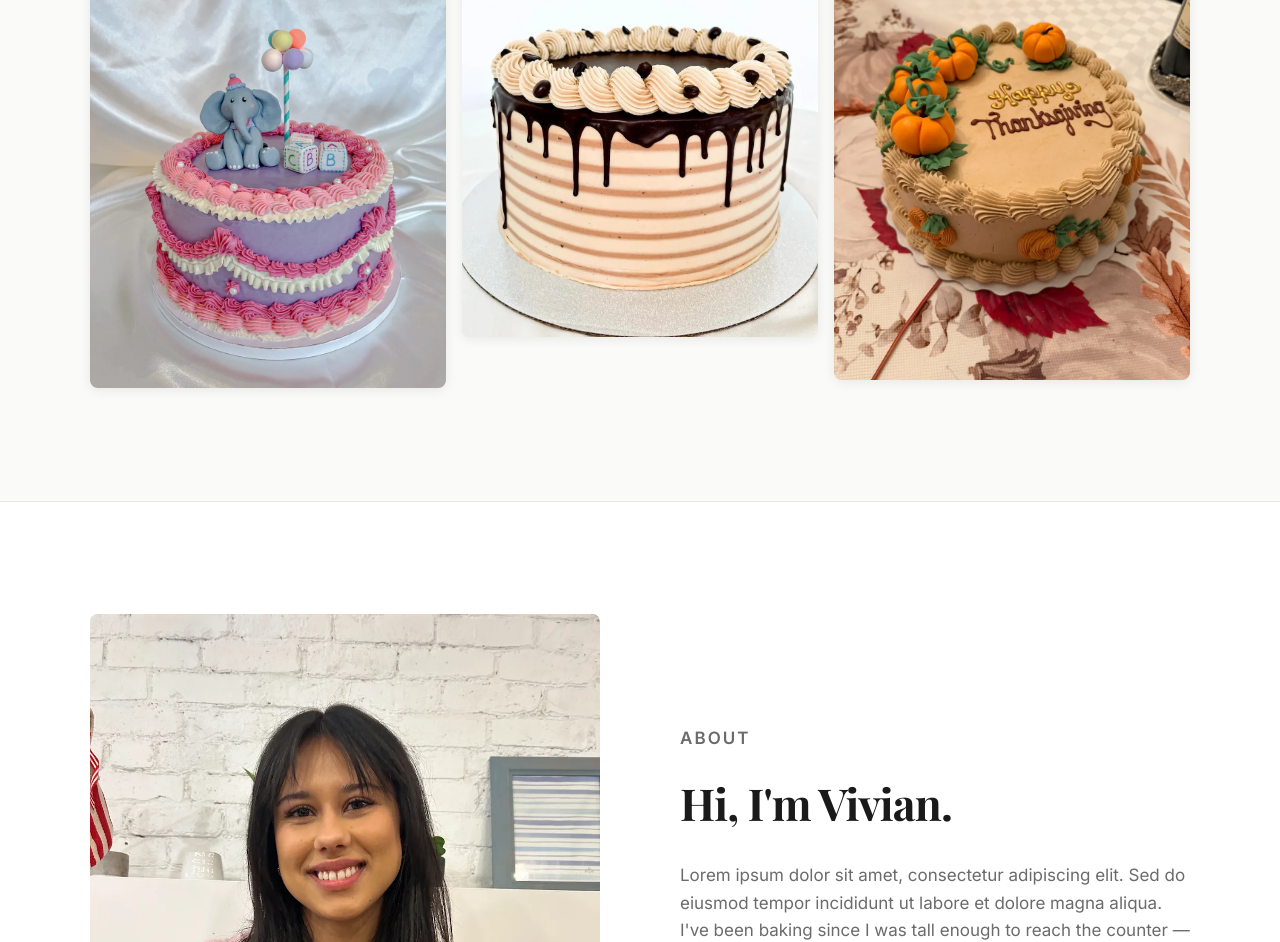
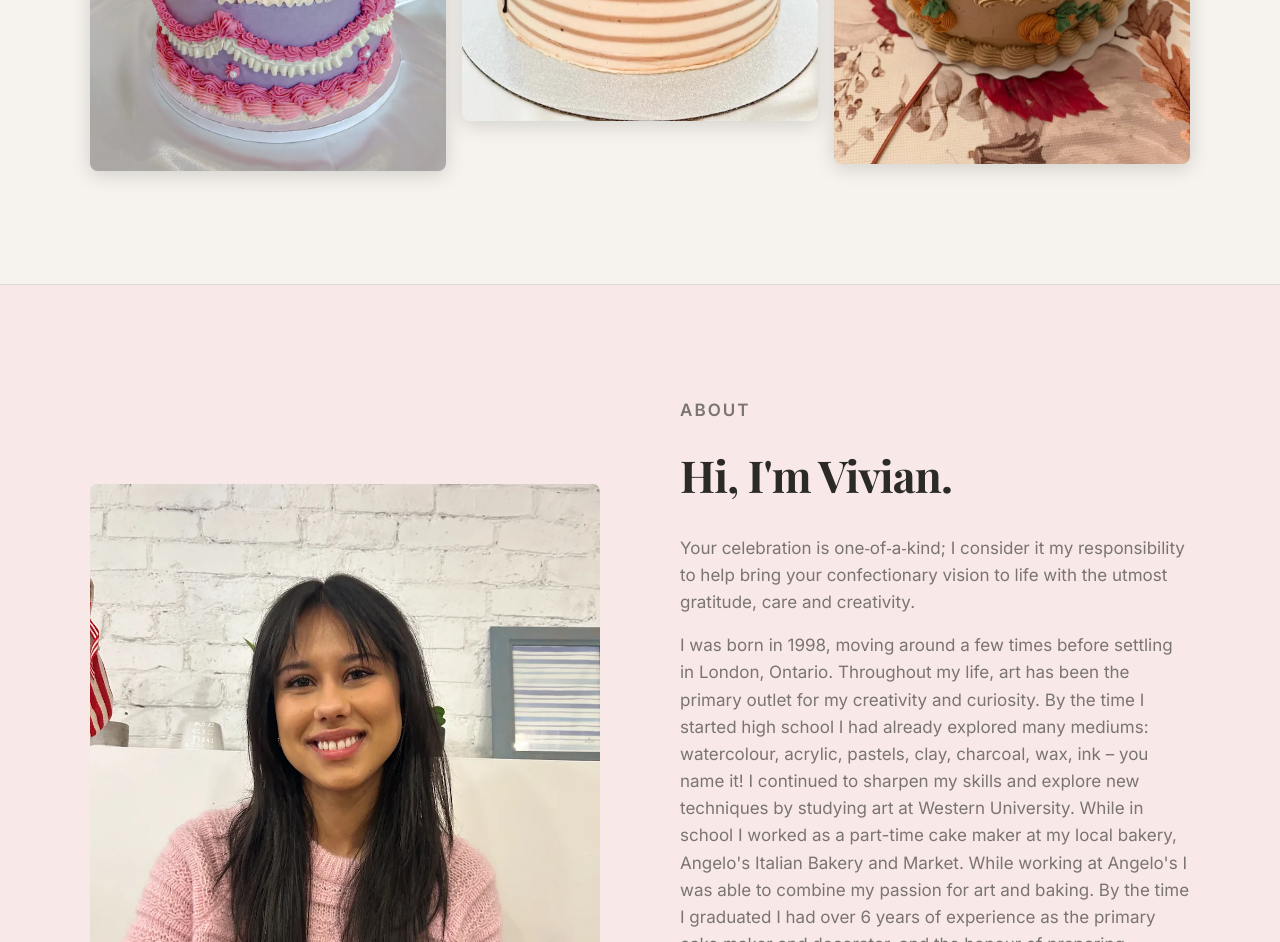
Before and after one commit to ambmase/viv-bakes, a plain HTML site: page index.html in a window 1280 px wide. Shown: the part 1858-2800 px from the top of the page. Drawn offline with nearby package versions, Linux system fonts and the light colour scheme.

Commit message:
Pastel color palette, tighter hero, and visual polish
- Pastel pink nav and about section backgrounds
- Pastel sage contact section
- Bolder gallery photo shadows
- Reduced hero spacing with divider line
- Sans-serif bio text
- Updated hero copy and commented out subtitle
- New color variables: pink, blue, sage tones

Co-Authored-By: Claude Opus 4.6 <noreply@anthropic.com>

```diff
--- a/css/style.css
+++ b/css/style.css
@@ -3,14 +3,22 @@
    =========================== */
 
 :root {
-  --color-bg: #fafaf8;
-  --color-surface: #ffffff;
-  --color-text: #1a1a1a;
-  --color-text-muted: #6b6b6b;
-  --color-accent: #c8956c;
-  --color-border: #e8e8e4;
+  --color-bg: #f6f3ee;
+  --color-surface: #faf8f5;
+  --color-text: #2c2a27;
+  --color-text-muted: #7a7571;
+  --color-accent: #c08b8e;
+  --color-accent-warm: #cb9b7a;
+  --color-sage: #ccd1c5;
+  --color-sage-light: #e5e8e0;
+  --color-blue: #c5d5e4;
+  --color-blue-light: #dfe9f0;
+  --color-pink: #f2d5d5;
+  --color-pink-light: #f8e8e8;
+  --color-border: #ddd9d2;
   --font-heading: 'Playfair Display', Georgia, serif;
-  --font-body: 'Inter', system-ui, -apple-system, sans-serif;
+  --font-body: 'Lora', Georgia, serif;
+  --font-ui: 'Inter', system-ui, -apple-system, sans-serif;
   --max-width: 1100px;
   --spacing-section: 112px;
 }
@@ -39,9 +47,8 @@ nav {
   position: sticky;
   top: 0;
   z-index: 100;
-  background: rgba(250, 250, 248, 0.9);
-  backdrop-filter: blur(8px);
-  border-bottom: 1px solid var(--color-border);
+  background: var(--color-pink);
+  border-bottom: 1px solid rgba(0, 0, 0, 0.06);
 }
 
 .nav-inner {
@@ -58,6 +65,7 @@ nav {
   font-size: 1.4rem;
   font-weight: 700;
   letter-spacing: -0.01em;
+  color: var(--color-text);
 }
 
 .nav-links {
@@ -67,6 +75,7 @@ nav {
 }
 
 .nav-links a {
+  font-family: var(--font-ui);
   font-size: 0.875rem;
   font-weight: 500;
   color: var(--color-text-muted);
@@ -84,8 +93,9 @@ nav {
 .hero {
   max-width: var(--max-width);
   margin: 0 auto;
-  padding: 120px 32px 80px;
+  padding: 56px 32px 40px;
   text-align: center;
+  border-bottom: 1px solid var(--color-border);
 }
 
 .hero h1 {
@@ -109,7 +119,7 @@ nav {
    =========================== */
 
 #gallery {
-  padding: var(--spacing-section) 32px;
+  padding: 56px 32px var(--spacing-section);
 }
 
 .section-inner {
@@ -118,6 +128,7 @@ nav {
 }
 
 .section-label {
+  font-family: var(--font-ui);
   font-size: 0.75rem;
   font-weight: 600;
   letter-spacing: 0.12em;
@@ -148,12 +159,12 @@ nav {
   background: var(--color-border);
   cursor: pointer;
   position: relative;
-  box-shadow: 0 2px 12px rgba(0, 0, 0, 0.08);
+  box-shadow: 0 4px 20px rgba(0, 0, 0, 0.15);
   transition: box-shadow 0.3s ease;
 }
 
 .gallery-item:hover {
-  box-shadow: 0 6px 24px rgba(0, 0, 0, 0.14);
+  box-shadow: 0 12px 40px rgba(0, 0, 0, 0.25);
 }
 
 .gallery-item img {
@@ -186,7 +197,7 @@ nav {
 
 #about {
   padding: var(--spacing-section) 32px;
-  background: var(--color-surface);
+  background: var(--color-pink-light);
   border-top: 1px solid var(--color-border);
   border-bottom: 1px solid var(--color-border);
 }
@@ -218,6 +229,7 @@ nav {
 }
 
 .about-text p {
+  font-family: var(--font-ui);
   color: var(--color-text-muted);
   margin-bottom: 16px;
   font-size: 1.0625rem;
@@ -230,7 +242,7 @@ nav {
 #contact {
   padding: var(--spacing-section) 32px;
   text-align: center;
-  background: #f5ebe0;
+  background: var(--color-sage-light);
   border-top: 1px solid var(--color-border);
 }
 
@@ -253,6 +265,7 @@ nav {
   padding: 14px 36px;
   background: var(--color-text);
   color: var(--color-bg);
+  font-family: var(--font-ui);
   font-size: 0.875rem;
   font-weight: 600;
   letter-spacing: 0.06em;
@@ -262,7 +275,7 @@ nav {
 }
 
 .btn:hover {
-  background: var(--color-accent);
+  background: var(--color-accent-warm);
   transform: translateY(-1px);
 }
 
@@ -275,6 +288,7 @@ footer {
   padding: 32px;
   text-align: center;
   color: var(--color-text-muted);
+  font-family: var(--font-ui);
   font-size: 0.875rem;
 }
 
@@ -341,7 +355,7 @@ footer {
     right: 0;
     flex-direction: column;
     gap: 0;
-    background: rgba(250, 250, 248, 0.97);
+    background: rgba(242, 213, 213, 0.97);
     backdrop-filter: blur(8px);
     border-bottom: 1px solid var(--color-border);
     padding: 16px 32px;
--- a/index.html
+++ b/index.html
@@ -8,7 +8,7 @@
   <meta name="description" content="Handcrafted breads, pastries, and celebration cakes by Vivian." />
   <link rel="preconnect" href="https://fonts.googleapis.com" />
   <link rel="preconnect" href="https://fonts.gstatic.com" crossorigin />
-  <link href="https://fonts.googleapis.com/css2?family=Inter:wght@400;500;600&family=Playfair+Display:wght@700&display=swap" rel="stylesheet" />
+  <link href="https://fonts.googleapis.com/css2?family=Inter:wght@400;500;600&family=Lora:ital,wght@0,400;0,500;1,400&family=Playfair+Display:wght@700&display=swap" rel="stylesheet" />
   <link rel="stylesheet" href="css/style.css" />
   <link rel="stylesheet" href="https://cdn.jsdelivr.net/npm/glightbox/dist/css/glightbox.min.css" />
 </head>
@@ -33,8 +33,8 @@
 
   <!-- Hero -->
   <header class="hero">
-    <h1>Baked with intention,<br>shared with love.</h1>
-    <p>Artisan breads, pastries, and celebration cakes made by hand in small batches.</p>
+    <h1>Custom confectionary creations,<br>crafted with love.</h1>
+    <!-- <p>Artisanal cakes and baked goods.</p> -->
   </header>
 
   <!-- Gallery -->
@@ -86,17 +86,16 @@
         <p class="section-label">About</p>
         <h2 class="section-title">Hi, I'm Vivian.</h2>
         <p>
-          Lorem ipsum dolor sit amet, consectetur adipiscing elit. Sed do eiusmod tempor
-          incididunt ut labore et dolore magna aliqua. I've been baking since I was tall
-          enough to reach the counter — and I haven't stopped since.
+          Your celebration is one&#8209;of&#8209;a&#8209;kind; I consider it my responsibility to help bring your confectionary vision to life with the utmost gratitude, care and creativity.
         </p>
         <p>
-          My focus is on slow, intentional baking: long ferments, seasonal ingredients,
-          and recipes that have been earned through repetition. Whether it's a simple
-          sourdough or an elaborate wedding cake, every piece gets the same care.
+          I was born in 1998, moving around a few times before settling in London, Ontario. Throughout my life, art has been the primary outlet for my creativity and curiosity. By the time I started high school I had already explored many mediums: watercolour, acrylic, pastels, clay, charcoal, wax, ink &ndash; you name it! I continued to sharpen my skills and explore new techniques by studying art at Western University. While in school I worked as a part-time cake maker at my local bakery, Angelo's Italian Bakery and Market. While working at Angelo's I was able to combine my passion for art and baking. By the time I graduated I had over 6 years of experience as the primary cake maker and decorator, and the honour of preparing hundreds of cakes for weddings and other celebrations.
         </p>
         <p>
-          Based in [City]. Available for custom orders, events, and collaborations.
+          In 2025 I decided to start my own business as a fine art cake maker. Each piece is a reflection of my commitment to creating something deeply personal and memorable for you, in my authentic style.
+        </p>
+        <p>
+          The cornerstone of my creative designs are buttercream and fondant. These materials allow me to make the most of my love for realism and animation. I strive to create pieces that will be a delicious and memorable part of your celebration!
         </p>
       </div>
     </div>
@@ -117,7 +116,7 @@
 
   <!-- Footer -->
   <footer>
-    <p>&copy; <span id="year"></span> Vivian. All rights reserved.</p>
+    <p>&copy; <span id="year"></span> Vivian Bakes.</p>
   </footer>
 
   <script src="https://cdn.jsdelivr.net/npm/glightbox/dist/js/glightbox.min.js"></script>
```
